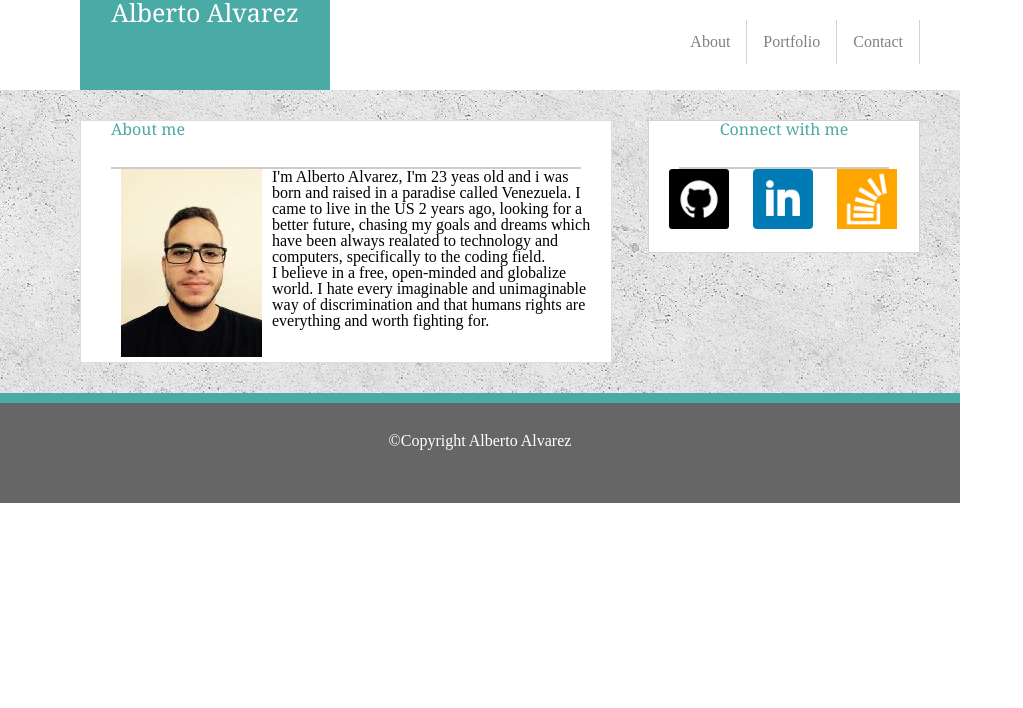
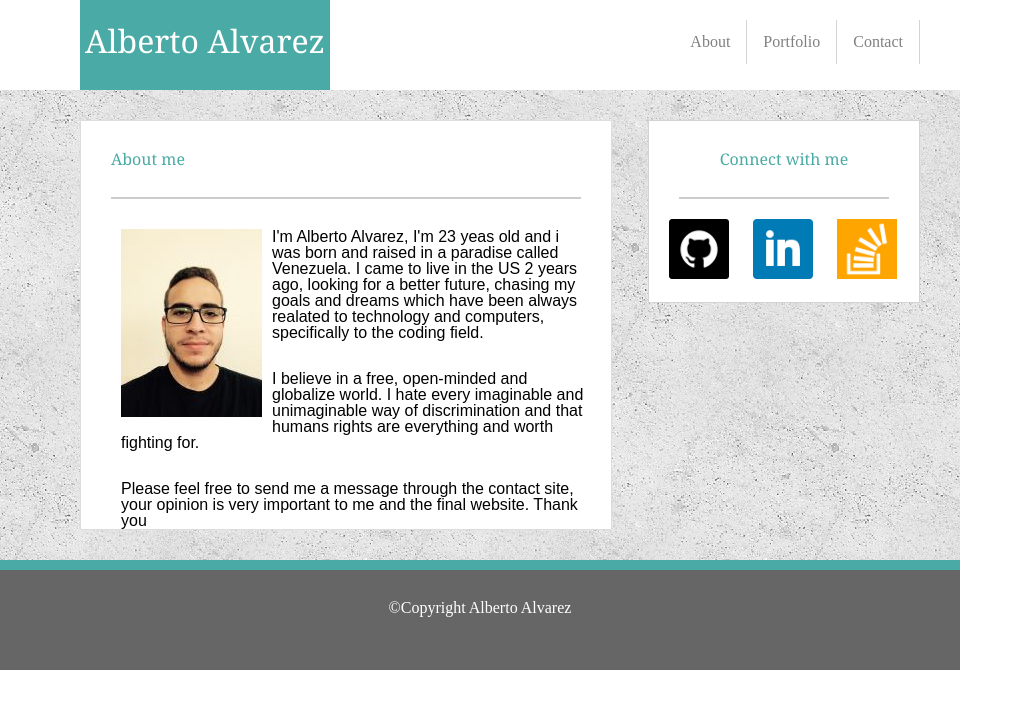
Before and after one commit to albertoeam92/Portfolio, a plain HTML site: page index.html in a window 1280 px wide. Shown: the whole page, without its empty margins (0-1023 px from the left). Drawn offline with Linux system fonts and the light colour scheme.

```diff
--- a/assets/css/style.css
+++ b/assets/css/style.css
@@ -1,10 +1,6 @@
 /*css*/
 
-*{
-	font-family: 'Arial', 'Helvetica Neue', Helvetica, sans-serif;
 
-
-}
 #wrapper {
 	width: 960px;
 
@@ -28,7 +24,8 @@ header {
 }
 
 #toplogo h1 {
-	font-size: 25px;
+	margin-top: 10%;
+	font-size: 32px;
 	color: white;
 	text-align: center;
 	font-family: 'Georgia', Times, 'Times New Roman', serif;
@@ -94,16 +91,12 @@ li a:hover {
 	margin-bottom: 30px;
 
 }
-
 #mainbody h2 {
-	margin-left: 30px;
-	margin-right: 30px;
+	margin: 30px;
 	padding-bottom: 30px;
 	color: #4aaaa5;
 	border-bottom: 2px solid #cccccc;
 	font-family: 'Georgia', Times, 'Times New Roman', serif;
-
-
 
 }
 
@@ -111,11 +104,16 @@ li a:hover {
 	float: left;
 	margin-right: 10px;
 	margin-bottom: 5px;
+
 }
 
 #mainbody p {
+	 margin-top: 30px;
 	 margin-left: 40px;
 	 margin-right: 20px;
+	 font-family: 'Arial', 'Helvetica Neue', Helvetica, sans-serif;
+
+
 
 }
 
@@ -159,6 +157,7 @@ textarea {
 }
 
 #sidebar h3 {
+	margin-top: 30px;
 	margin-left: 30px;
 	margin-right: 30px;
 	padding-bottom: 30px;
@@ -174,6 +173,7 @@ textarea {
 	height: 60px;
 	padding-left: 20px;
 	padding-bottom: 20px;
+	margin-top: 20px;
 
 }
 
--- a/index.html
+++ b/index.html
@@ -36,6 +36,7 @@
 
         <p><img id="profpic" src="assets/images/Profilepic.jpg">I'm Alberto Alvarez, I'm 23 yeas old and i was born and raised in a paradise called Venezuela. I came to live in the US 2 years ago, looking for a better future, chasing my goals and dreams which have been always realated to technology and computers, specifically to the coding field. </p>
          <p>I believe in a free, open-minded and globalize world. I hate every imaginable and unimaginable way of discrimination and that humans rights are everything and worth fighting for.</p>
+         <p>Please feel free to send me a message through the contact site, your opinion is very important to me and the final website. Thank you</p>
       </section>
 
       <section id="sidebar">
```
Also changed, not shown: contact.html (+1 -0 lines), portfolio.html (+1 -0 lines).
